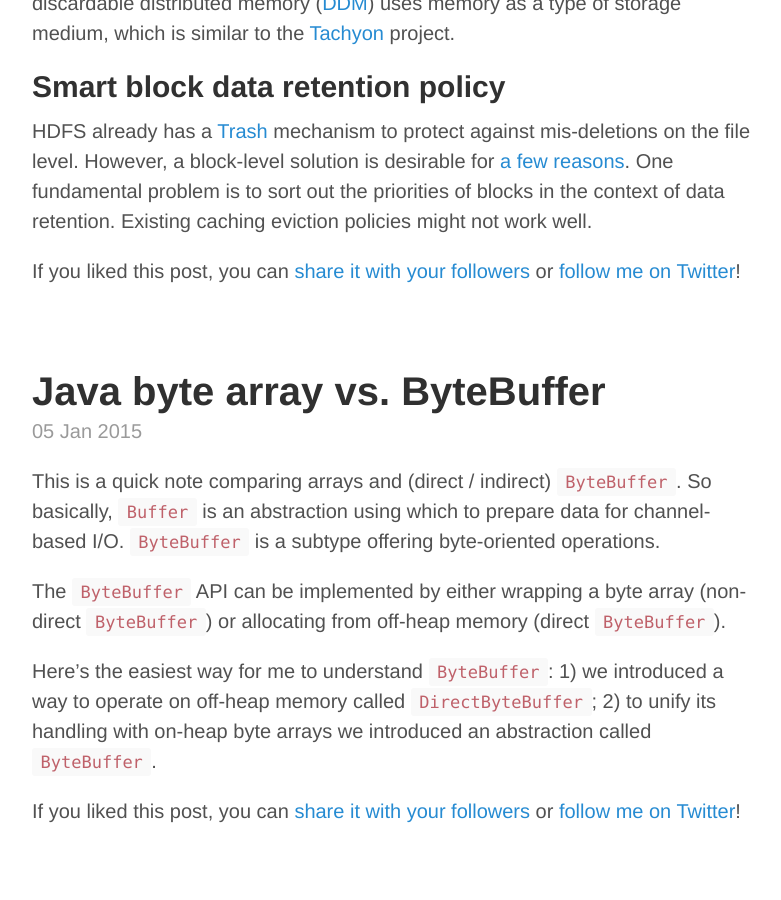
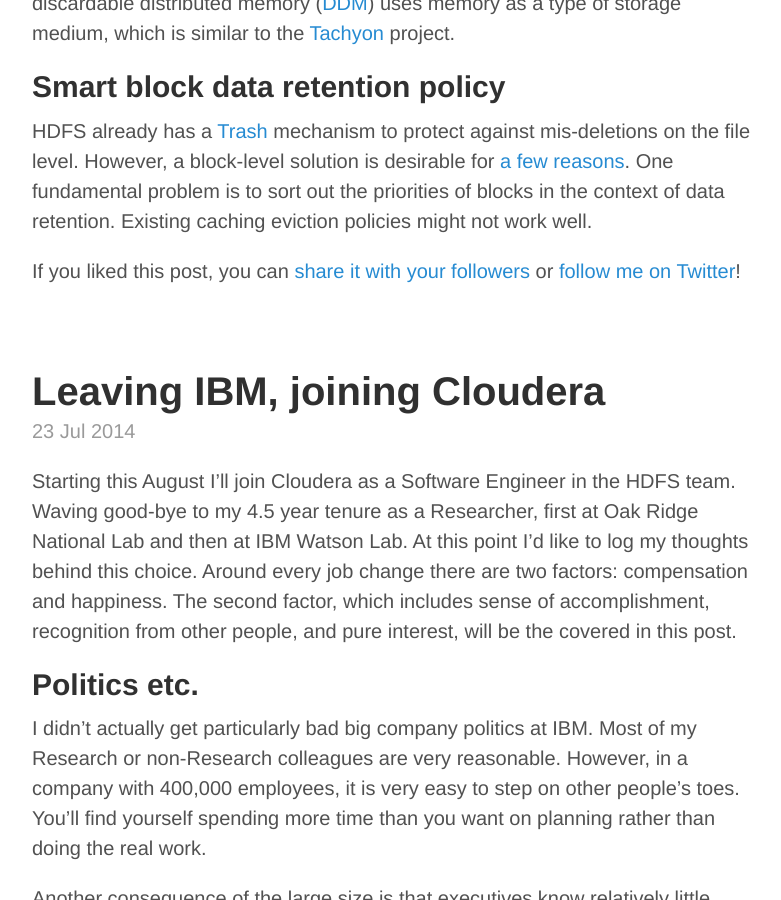
Before and after one commit to zhe-thoughts/zhe-thoughts.github.io, a Jekyll site: the page built from blog.md, in a window 1280 px wide and 900 px high, scrolled down 4120 px. Shown: the whole window, without its empty margins (248-1029 px from the left). Built offline with Jekyll 4.4.1, drawn with Linux system fonts in a browser that asks for light colours; some of the changed text lies outside the part shown.

Commit message:
wrong file name

````diff
--- a/_posts/2015-01-05-Java-array-ByteBuffer.md
+++ /dev/null
@@ -1,12 +0,0 @@
----
-layout: post
-title: Java byte array vs. ByteBuffer
----
-
-This is a quick note comparing arrays and (direct / indirect) ```ByteBuffer```. So basically, ```Buffer``` is an abstraction using which to prepare data for channel-based I/O. ```ByteBuffer``` is a subtype offering byte-oriented operations.
-
-The ```ByteBuffer``` API can be implemented by either wrapping a byte array (non-direct ```ByteBuffer```) or allocating from off-heap memory (direct ```ByteBuffer```).
-
-Here's the easiest way for me to understand ```ByteBuffer```: 1) we introduced a way to operate on off-heap memory called ```DirectByteBuffer```; 2) to unify its handling with on-heap byte arrays we introduced an abstraction called ```ByteBuffer```.
-
-{% include twitter_plug.html %}
````
Also changed, not shown: _posts/2016-01-05-Java-array-ByteBuffer.md (+1 -1 lines).
